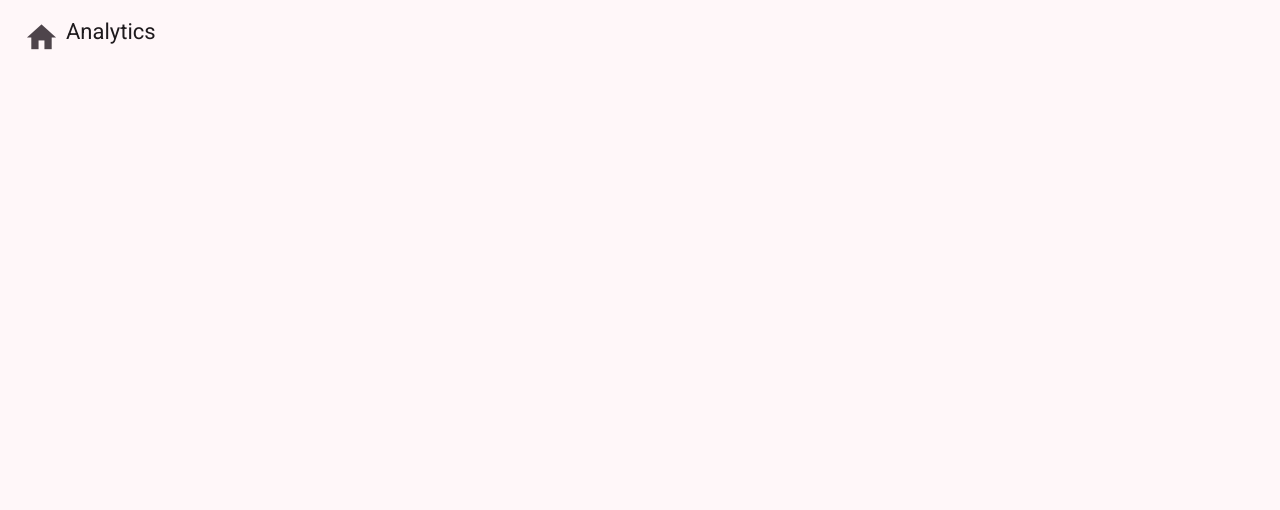
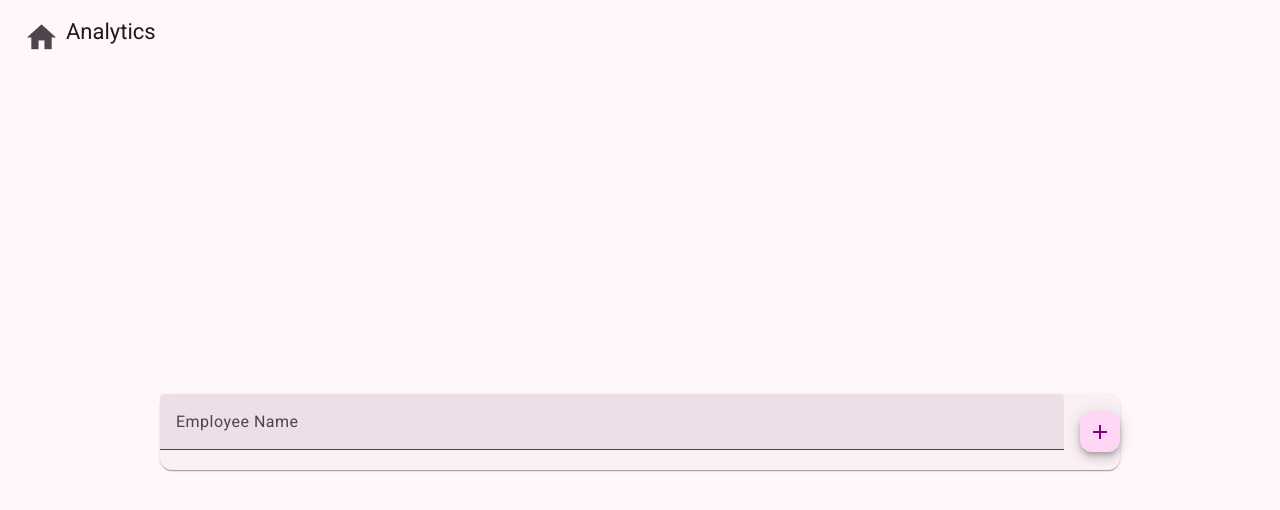
Before and after one commit to LimeFreezy98/Time-sheet, an Angular app: page /timesheet in a window 1280 px wide. Shown: the top 510 px of the page. Built offline with nearby package versions, Linux system fonts and the light colour scheme.

Commit message:
complete unit 7

```diff
--- a/src/app/components/timesheet/timesheet.html
+++ b/src/app/components/timesheet/timesheet.html
@@ -1,7 +1,31 @@
 <div class="main-container">
     <div class="cards">
-        @if (department) {
-            <h2>{{department.name}}</h2>
+      @if (department) {
+        <h2>{{ department.name }}</h2>
+      }
+      <mat-card>
+        <div class="add-employee-row">
+          <mat-form-field>
+            <input [formControl]="employeeNameFC" matInput placeholder="Employee Name" type="text">
+
+            @if (employeeNameFC.hasError('duplicate')) {
+              <mat-error>Duplicate Name</mat-error>
+            }
+          </mat-form-field>
+
+          <button
+            (click)="addEmployee()"
+            [disabled]="employeeNameFC.invalid"
+            color="primary"
+            mat-mini-fab>
+            <mat-icon>add</mat-icon>
+          </button>
+        </div>
+
+      @if(employees && employees.length > 0) {
+          <div>{{ employees | json }}</div>
         }
+     </mat-card>
+
     </div>
-</div>
+  </div>
--- a/src/app/components/timesheet/timesheet.scss
+++ b/src/app/components/timesheet/timesheet.scss
@@ -12,3 +12,19 @@
     width: 100%;
     max-width: 960px;
   }
+
+
+  .add-employee-row {
+    display: flex;
+    align-items: center;
+    gap: 8px;
+  }
+
+  .add-employee-row mat-form-field {
+    flex: 1;
+    width: auto; /* override component default */
+  }
+
+  .add-employee-row button[mat-mini-fab] {
+    margin-left: 8px;
+  }
--- a/src/app/components/timesheet/timesheet.ts
+++ b/src/app/components/timesheet/timesheet.ts
@@ -4,6 +4,11 @@
 import { CommonModule } from '@angular/common';
 import { MaterialModule } from '../../modules/material-module';
 import { ActivatedRoute } from '@angular/router';
+import { FormControl, ValidatorFn, AbstractControl } from '@angular/forms';
+import { Employee } from '../../interfaces/employee';
+import {JsonPipe} from '@angular/common';
+
+
 
 @Component({
   selector: 'app-timesheet',
@@ -15,6 +20,10 @@
 export class Timesheet implements OnInit {
   department!: Department;
   departments!: Department[];
+  employeeNameFC = new FormControl('', this.nameValidator());
+
+  employees: Employee[] = [];
+  employeeId = 0;
 
   constructor(
     private departmentsService: DepartmentsService,
@@ -27,4 +36,36 @@
       (department) => department.id === this.route.snapshot.params['id']
     )!;
   }
+
+  addEmployee(): void {
+    if (this.employeeNameFC.value) {
+        this.employeeId++;
+
+        this.employees.push({
+            id: this.employeeId.toString(),
+            departmentId: this.department?.id, // Note the use of the ? operator
+            name: this.employeeNameFC.value,
+            payRate: Math.floor(Math.random() * 50) + 50, // Assigns a random pay rate
+        });
+
+        // Clear the input field after successful submission
+        this.employeeNameFC.setValue('');
+    }
+  }
+
+  nameValidator(): ValidatorFn {
+    return (control: AbstractControl): { [key: string]: any } | null => {
+        // Validation logic
+        let error = null;
+        if (this.employees && this.employees.length) {
+            this.employees.forEach(employee => {
+                // Compare lowercase input value with existing employee names
+                if (employee.name.toLowerCase() === control.value.toLowerCase()) {
+                    error = {duplicate: true}; // Found a duplicate
+                }
+            });
+        }
+        return error; // Returns {duplicate: true} on failure, or null on success
+    };
+  }
 }
--- /dev/null
+++ b/src/app/interfaces/employee.ts
@@ -0,0 +1,6 @@
+export interface Employee {
+    id: string
+    departmentId: string |undefined;
+    name: string;
+    payRate: number;
+}
--- a/src/app/modules/material-module.ts
+++ b/src/app/modules/material-module.ts
@@ -1,11 +1,14 @@
 import { NgModule } from '@angular/core';
 import { CommonModule } from '@angular/common';
+import { ReactiveFormsModule } from '@angular/forms';
 
 import { MatToolbarModule } from '@angular/material/toolbar';
 import { MatButtonModule } from '@angular/material/button';
 import { MatIconModule } from '@angular/material/icon';
-import { MatCardModule } from '@angular/material/card'; // <-- New
-import { MatListModule } from '@angular/material/list'; // <-- New
+import { MatCardModule } from '@angular/material/card';
+import { MatListModule } from '@angular/material/list';
+import { MatInputModule } from '@angular/material/input';
+import { MatFormFieldModule } from '@angular/material/form-field';
 
 @NgModule({
   declarations: [],
@@ -14,15 +17,21 @@
     MatToolbarModule,
     MatButtonModule,
     MatIconModule,
-    MatCardModule, // <-- New
-    MatListModule, // <-- New
+    MatCardModule,
+    MatListModule,
+    MatInputModule,
+    MatFormFieldModule,
+    ReactiveFormsModule,
   ],
   exports: [
     MatToolbarModule,
     MatButtonModule,
     MatIconModule,
-    MatCardModule, // <-- New
-    MatListModule, // <-- New
+    MatCardModule,
+    MatListModule,
+    MatInputModule,
+    MatFormFieldModule,
+    ReactiveFormsModule,
   ]
 })
 export class MaterialModule { }
```
